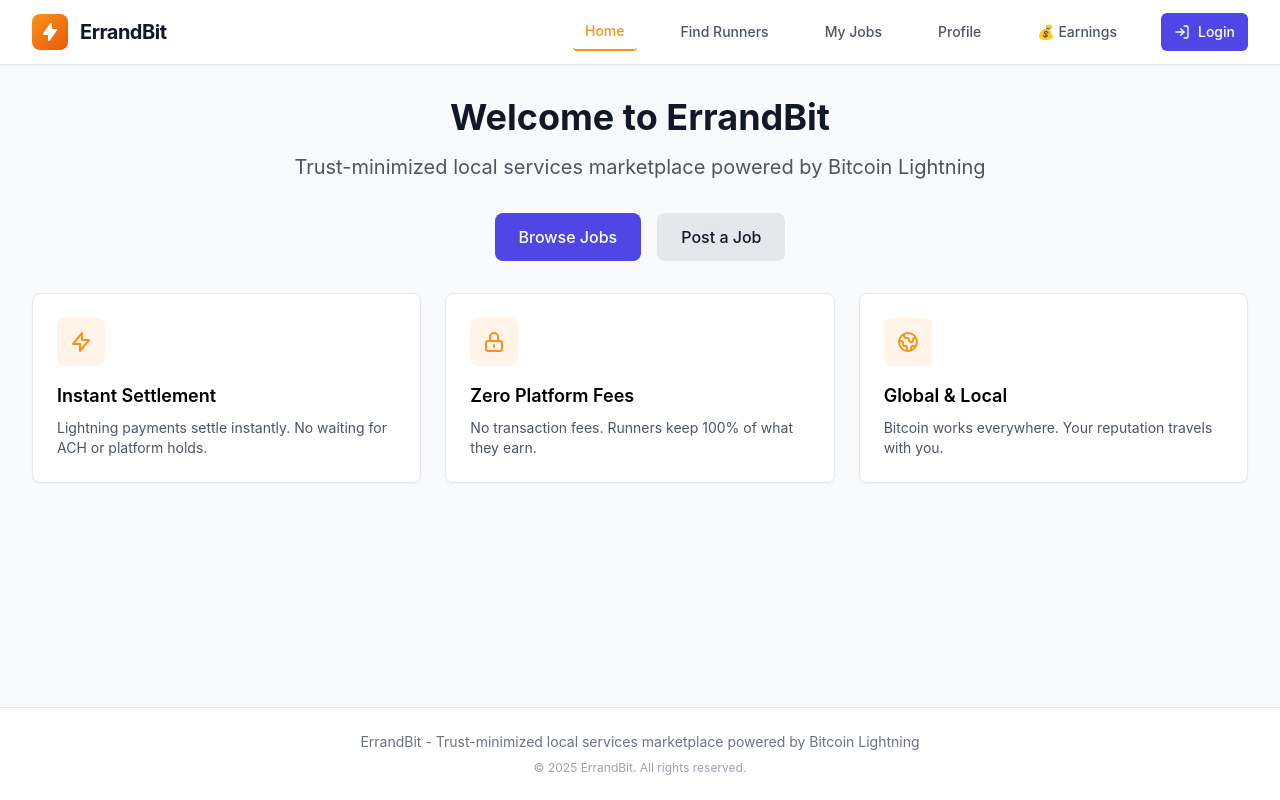
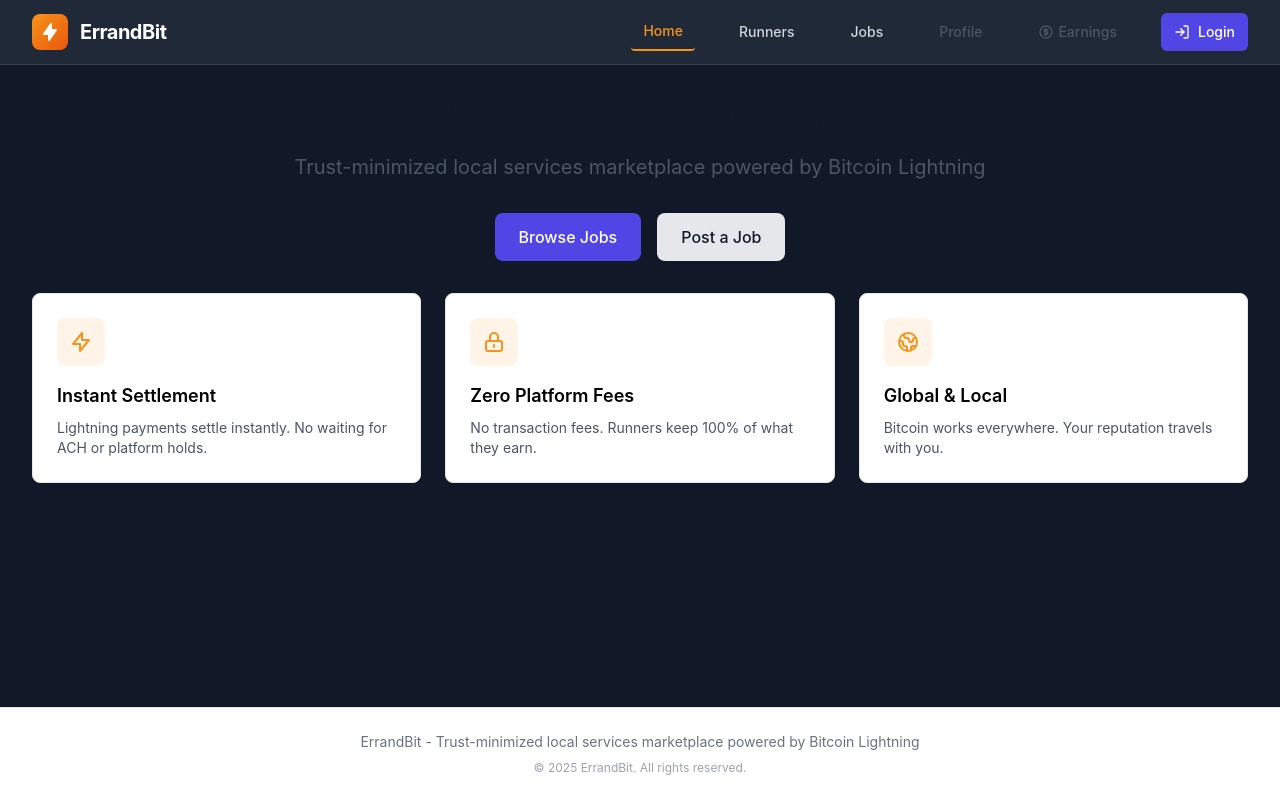
Before and after one commit to MWANGAZA-LAB/ErrandBit, a React (Vite) app in the folder frontend/: page / in a window 1280 px wide. Built offline with nearby package versions, Linux system fonts and the light colour scheme; no server answers.

Commit message:
refactor: Default theme is now dark mode for all users

```diff
--- a/frontend/src/components/JobCard.tsx
+++ b/frontend/src/components/JobCard.tsx
@@ -33,8 +33,12 @@ const STATUS_COLORS: Record<string, string> = {
   cancelled: 'bg-red-100 text-red-800'
 };
 
-// Category removed - using generic job icon
-const JOB_ICON = '💼';
+// Job icon component
+const JobIcon = () => (
+  <svg className="w-5 h-5" fill="none" stroke="currentColor" viewBox="0 0 24 24">
+    <path strokeLinecap="round" strokeLinejoin="round" strokeWidth={2} d="M21 13.255A23.931 23.931 0 0112 15c-3.183 0-6.22-.62-9-1.745M16 6V4a2 2 0 00-2-2h-4a2 2 0 00-2 2v2m4 6h.01M5 20h14a2 2 0 002-2V8a2 2 0 00-2-2H5a2 2 0 00-2 2v10a2 2 0 002 2z" />
+  </svg>
+);
 
 function JobCardComponent({ job, onClick, enablePrefetch = true }: JobCardProps) {
   const prefetchJob = usePrefetchJob();
@@ -86,12 +90,12 @@ function JobCardComponent({ job, onClick, enablePrefetch = true }: JobCardProps)
         <div className="flex items-start justify-between">
           <div className="flex-1">
             <div className="flex items-center space-x-2">
-              <span className="text-2xl" role="img" aria-label="Job icon">
-                {JOB_ICON}
+              <span className="text-gray-600 dark:text-gray-400" role="img" aria-label="Job icon">
+                <JobIcon />
               </span>
               <h3
                 id={`job-title-${job.id}`}
-                className="text-lg font-semibold text-gray-900"
+                className="text-lg font-semibold text-gray-900 dark:text-gray-100"
               >
                 {job.title}
               </h3>
--- a/frontend/src/components/Layout.tsx
+++ b/frontend/src/components/Layout.tsx
@@ -23,8 +23,8 @@ export default function Layout() {
   };
 
   return (
-    <div className="min-h-screen bg-gray-50 flex flex-col">
-      <nav className="bg-white shadow-sm border-b border-gray-200" role="navigation" aria-label="Main navigation">
+    <div className="min-h-screen bg-gray-50 dark:bg-gray-900 flex flex-col transition-colors duration-200">
+      <nav className="bg-white dark:bg-gray-800 shadow-sm border-b border-gray-200 dark:border-gray-700 transition-colors duration-200" role="navigation" aria-label="Main navigation">
         <div className="max-w-7xl mx-auto px-4 sm:px-6 lg:px-8">
           <div className="flex justify-between h-16">
             <div className="flex items-center">
@@ -34,7 +34,7 @@ export default function Layout() {
                     <path fillRule="evenodd" d="M11.3 1.046A1 1 0 0112 2v5h4a1 1 0 01.82 1.573l-7 10A1 1 0 018 18v-5H4a1 1 0 01-.82-1.573l7-10a1 1 0 011.12-.38z" clipRule="evenodd" />
                   </svg>
                 </div>
-                <span className="text-xl font-bold text-gray-900 tracking-tight">ErrandBit</span>
+                <span className="text-xl font-bold text-gray-900 dark:text-white tracking-tight transition-colors duration-200">ErrandBit</span>
               </Link>
             </div>
 
@@ -43,29 +43,29 @@ export default function Layout() {
               <Link
                 to="/"
                 className={`${
-                  isActive('/') ? 'text-primary border-b-2 border-primary' : 'text-gray-600 hover:text-gray-900'
+                  isActive('/') ? 'text-primary border-b-2 border-primary' : 'text-gray-600 dark:text-gray-300 hover:text-gray-900 dark:hover:text-white'
                 } px-3 py-2 text-sm font-medium transition-colors focus:outline-none focus:ring-2 focus:ring-indigo-500 focus:ring-offset-2 rounded`}
                 aria-current={isActive('/') ? 'page' : undefined}
               >
                 Home
               </Link>
               <Link
-                to="/find-runners"
+                to="/runners"
                 className={`${
-                  isActive('/find-runners') ? 'text-primary border-b-2 border-primary' : 'text-gray-600 hover:text-gray-900'
+                  isActive('/runners') ? 'text-primary border-b-2 border-primary' : 'text-gray-600 dark:text-gray-300 hover:text-gray-900 dark:hover:text-white'
                 } px-3 py-2 text-sm font-medium transition-colors focus:outline-none focus:ring-2 focus:ring-indigo-500 focus:ring-offset-2 rounded`}
-                aria-current={isActive('/find-runners') ? 'page' : undefined}
+                aria-current={isActive('/runners') ? 'page' : undefined}
               >
-                Find Runners
+                Runners
               </Link>
               <Link
-                to="/my-jobs"
+                to="/jobs"
                 className={`${
-                  isActive('/my-jobs') ? 'text-primary border-b-2 border-primary' : 'text-gray-600 hover:text-gray-900'
+                  isActive('/jobs') ? 'text-primary border-b-2 border-primary' : 'text-gray-600 dark:text-gray-300 hover:text-gray-900 dark:hover:text-white'
                 } px-3 py-2 text-sm font-medium transition-colors focus:outline-none focus:ring-2 focus:ring-indigo-500 focus:ring-offset-2 rounded`}
-                aria-current={isActive('/my-jobs') ? 'page' : undefined}
+                aria-current={isActive('/jobs') ? 'page' : undefined}
               >
-                My Jobs
+                Jobs
               </Link>
               <Link
                 to="/profile"
@@ -81,10 +81,13 @@ export default function Layout() {
                 to="/earnings"
                 className={`${
                   isActive('/earnings') ? 'text-primary border-b-2 border-primary' : 'text-gray-600 hover:text-gray-900'
-                } px-3 py-2 text-sm font-medium transition-colors focus:outline-none focus:ring-2 focus:ring-indigo-500 focus:ring-offset-2 rounded`}
+                } px-3 py-2 text-sm font-medium transition-colors focus:outline-none focus:ring-2 focus:ring-indigo-500 focus:ring-offset-2 rounded flex items-center`}
                 aria-current={isActive('/earnings') ? 'page' : undefined}
               >
-                💰 Earnings
+                <svg className="w-4 h-4 mr-1" fill="none" stroke="currentColor" viewBox="0 0 24 24">
+                  <path strokeLinecap="round" strokeLinejoin="round" strokeWidth={2} d="M12 8c-1.657 0-3 .895-3 2s1.343 2 3 2 3 .895 3 2-1.343 2-3 2m0-8c1.11 0 2.08.402 2.599 1M12 8V7m0 1v8m0 0v1m0-1c-1.11 0-2.08-.402-2.599-1M21 12a9 9 0 11-18 0 9 9 0 0118 0z" />
+                </svg>
+                Earnings
               </Link>
 
               {/* Auth buttons */}
@@ -187,7 +190,7 @@ export default function Layout() {
                 aria-current={isActive('/earnings') ? 'page' : undefined}
               >
                 <DollarSign className="mr-3 h-5 w-5" aria-hidden="true" />
-                💰 Earnings
+                Earnings
               </Link>
             </div>
           </div>
--- a/frontend/src/main.tsx
+++ b/frontend/src/main.tsx
@@ -7,6 +7,10 @@ import App from './App'
 import './index.css'
 import { reportWebVitals } from './utils/webVitals'
 import { initErrorTracking } from './utils/errorTracking'
+import { initDarkMode } from './utils/darkMode'
+
+// Initialize dark mode IMMEDIATELY before React renders
+initDarkMode();
 
 // Configure React Query client with optimized defaults
 const queryClient = new QueryClient({
--- a/frontend/src/pages/JobDetailPage.tsx
+++ b/frontend/src/pages/JobDetailPage.tsx
@@ -22,8 +22,12 @@ const STATUS_COLORS: Record<string, string> = {
   cancelled: 'bg-red-100 text-red-800'
 };
 
-// Category removed from new interface
-const JOB_ICON = '💼';
+// Job icon component
+const JobIcon = () => (
+  <svg className="w-6 h-6" fill="none" stroke="currentColor" viewBox="0 0 24 24">
+    <path strokeLinecap="round" strokeLinejoin="round" strokeWidth={2} d="M21 13.255A23.931 23.931 0 0112 15c-3.183 0-6.22-.62-9-1.745M16 6V4a2 2 0 00-2-2h-4a2 2 0 00-2 2v2m4 6h.01M5 20h14a2 2 0 002-2V8a2 2 0 00-2-2H5a2 2 0 00-2 2v10a2 2 0 002 2z" />
+  </svg>
+);
 
 export default function JobDetailPage() {
   const { id } = useParams<{ id: string }>();
@@ -255,9 +259,9 @@ export default function JobDetailPage() {
 
         <div className="flex items-start justify-between">
           <div className="flex items-center space-x-3">
-            <span className="text-4xl">{JOB_ICON}</span>
+            <span className="text-gray-600 dark:text-gray-400"><JobIcon /></span>
             <div>
-              <h1 className="text-3xl font-bold text-gray-900">{job.title}</h1>
+              <h1 className="text-3xl font-bold text-gray-900 dark:text-gray-100">{job.title}</h1>
             </div>
           </div>
           <span className={`px-4 py-2 rounded-full text-sm font-medium ${statusColor}`}>
--- a/frontend/src/pages/PaymentPage.tsx
+++ b/frontend/src/pages/PaymentPage.tsx
@@ -170,7 +170,7 @@ export default function PaymentPage() {
               </svg>
             </div>
           </div>
-          <h2 className="text-2xl font-bold text-green-900 mb-2">Payment Confirmed! ⚡</h2>
+          <h2 className="text-2xl font-bold text-green-900 mb-2">Payment Confirmed!</h2>
           <p className="text-green-700 mb-6">
             Your payment has been successfully verified on the Lightning Network.
           </p>
@@ -277,7 +277,7 @@ export default function PaymentPage() {
             disabled={creating}
             className="w-full flex justify-center py-3 px-4 border border-transparent rounded-md shadow-sm text-base font-medium text-white bg-orange-500 hover:bg-orange-600 focus:outline-none focus:ring-2 focus:ring-offset-2 focus:ring-orange-500 disabled:opacity-50"
           >
-            {creating ? 'Creating Invoice...' : '⚡ Generate Lightning Invoice'}
+            {creating ? 'Creating Invoice...' : 'Generate Lightning Invoice'}
           </button>
         </div>
       )}
--- /dev/null
+++ b/frontend/src/utils/darkMode.ts
@@ -0,0 +1,34 @@
+/**
+ * Dark Mode Initialization Utility
+ * Ensures dark mode is applied immediately on app load
+ */
+
+export function initDarkMode() {
+  // Check for saved theme preference, default to 'dark'
+  const savedTheme = localStorage.getItem('theme') || 'dark';
+
+  // Apply theme immediately
+  applyTheme(savedTheme as 'light' | 'dark' | 'system');
+}
+
+export function applyTheme(theme: 'light' | 'dark' | 'system') {
+  const root = document.documentElement;
+
+  if (theme === 'dark') {
+    root.classList.add('dark');
+    localStorage.setItem('theme', 'dark');
+  } else if (theme === 'light') {
+    root.classList.remove('dark');
+    localStorage.setItem('theme', 'light');
+  } else {
+    // System preference
+    const prefersDark = window.matchMedia('(prefers-color-scheme: dark)').matches;
+    root.classList.toggle('dark', prefersDark);
+    localStorage.setItem('theme', 'system');
+  }
+}
+
+// Initialize immediately when script loads
+if (typeof window !== 'undefined') {
+  initDarkMode();
+}
```
Also changed, not shown: frontend/src/components/UniversalPayment.tsx (+7 -7 lines), frontend/src/pages/ProfileEditPage.tsx (+7 -4 lines).
